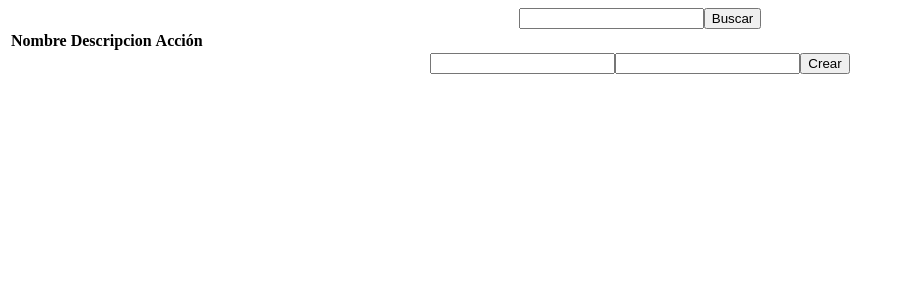
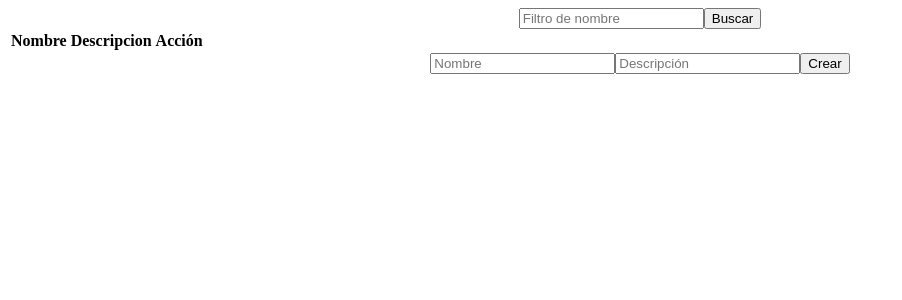
Before and after one commit to cbazaes-isw/tcit-frontend, a React (Create React App) app: page / in a window 1280 px wide. Shown: the top 300 px of the page, without its empty margins (0-902 px from the left). Built offline with nearby package versions, Linux system fonts and the light colour scheme.

Commit message:
fix (forms) placeholder added to inputs

```diff
--- a/src/components/postFilter.js
+++ b/src/components/postFilter.js
@@ -22,6 +22,7 @@ const PostFilter = () => {
             type="text"
             name="query"
             id="query"
+            placeholder='Filtro de nombre'
             onChange={onChangeHandle}
             value={query}
         />
--- a/src/components/postForm.js
+++ b/src/components/postForm.js
@@ -22,7 +22,7 @@ let AddPost = () => {
 
                 // Preparing post object to be dispatched.
                 let post = {
-                    id : parseInt(Math.random() * 1000),
+                    id: parseInt(Math.random() * 1000),
                     nombre: nombre.value,
                     descripcion: descripcion.value
                 };
@@ -35,10 +35,14 @@ let AddPost = () => {
                 descripcion.value = '';
 
             }}>
-                <input ref={node => {
-                    nombre = node
-                }} />
-                <input ref={node => {
+                <input
+                    placeholder='Nombre'
+                    ref={node => {
+                        nombre = node
+                    }} />
+                <input
+                    placeholder='Descripción'
+                    ref={node => {
                     descripcion = node
                 }} />
                 <button type="submit">
```
